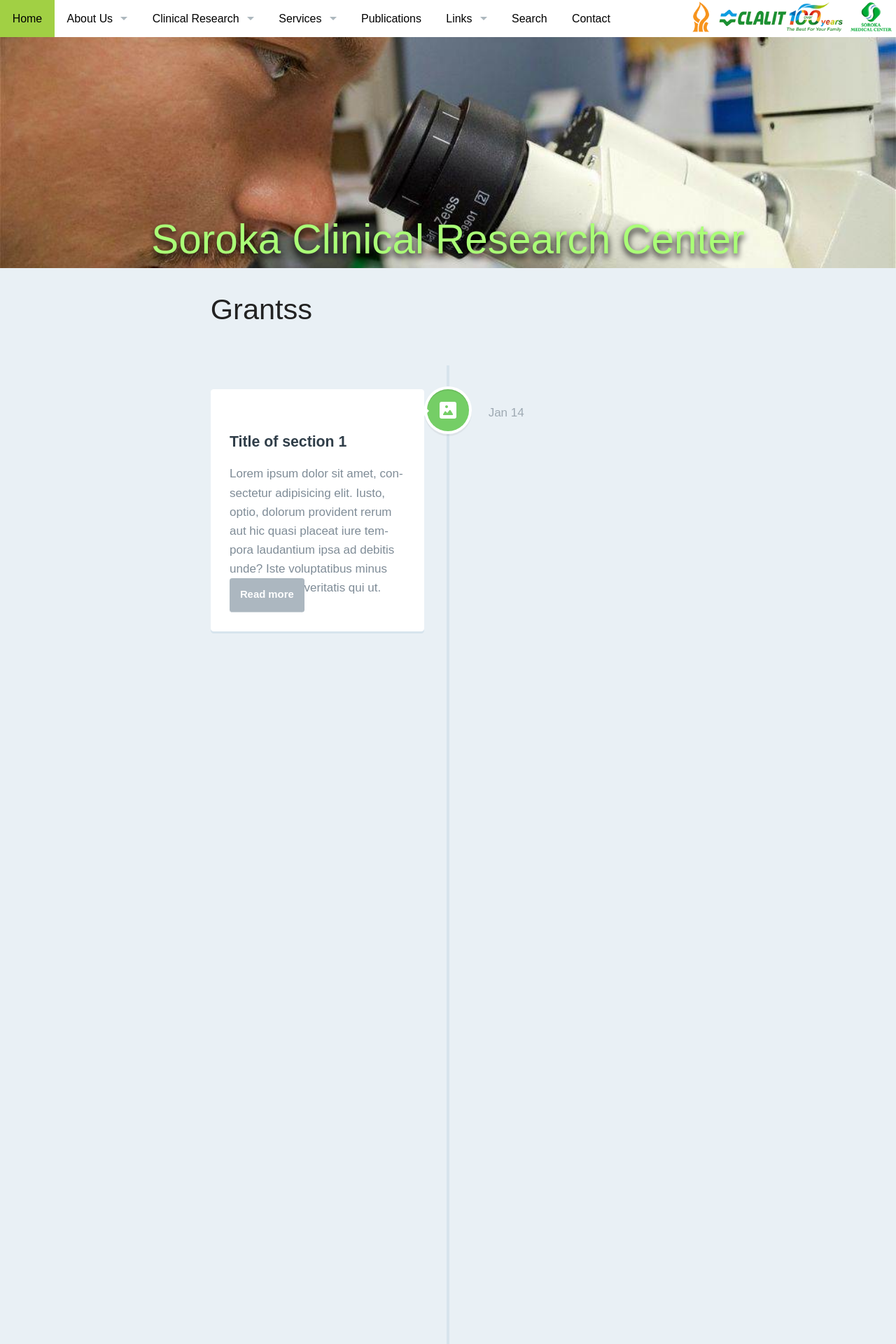
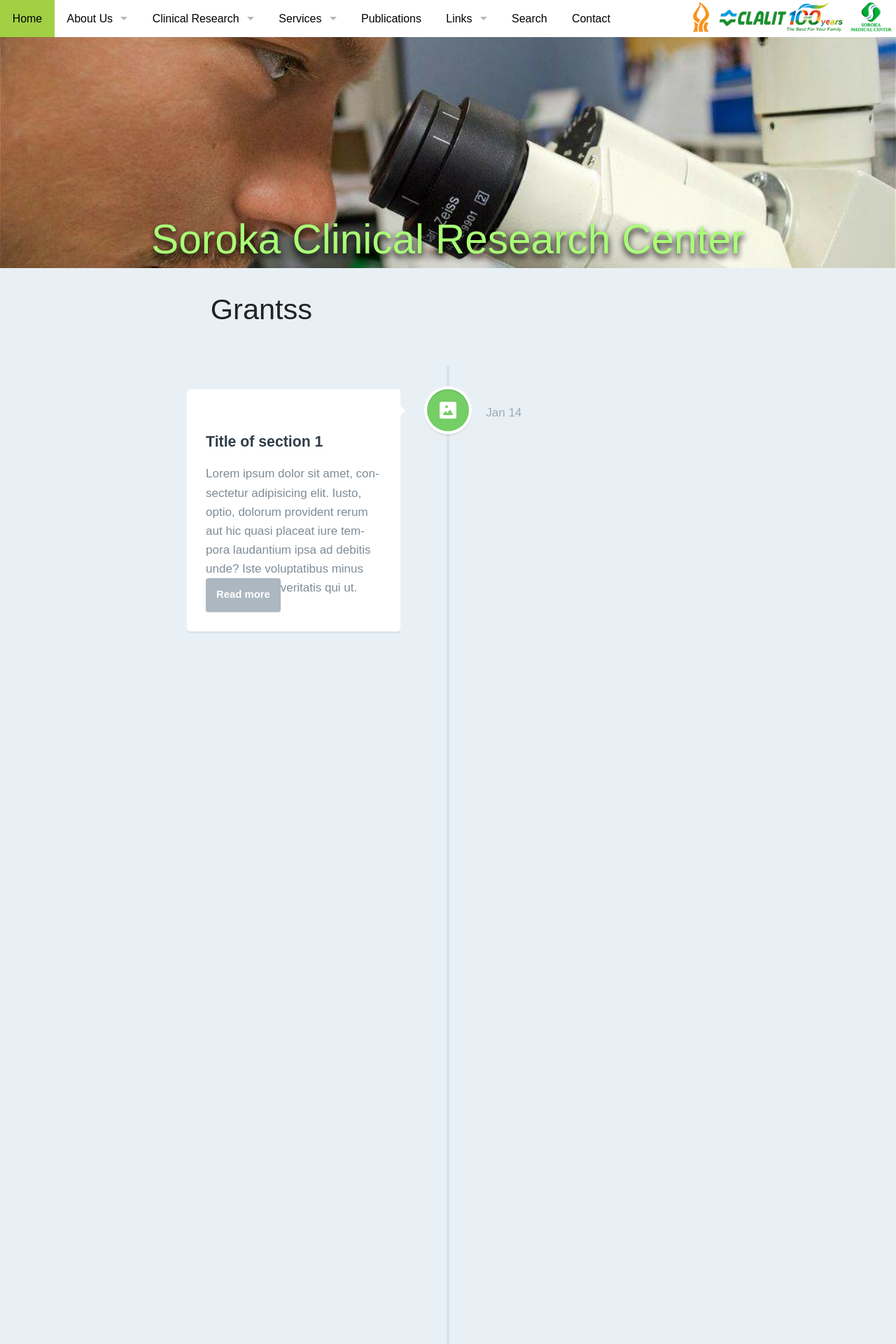
Before and after one commit to vsevkayf/OmarKhayyam, a Jekyll site: the page built from pages/Grantss.html, in a window 1280 px wide. Shown: the top 1920 px of the page at 70% size. Built offline with Jekyll 4.4.1, drawn with Linux system fonts in a browser that asks for light colours; nearby versions of some CDN libraries; some web fonts are replaced.

Commit message:
Update style.css

```diff
--- a/assets/timeline/style.css
+++ b/assets/timeline/style.css
@@ -285,7 +285,7 @@
 }
 @media only screen and (min-width: 1170px) {
   .cd-timeline-content {
-    margin-left: 0;
+    margin-left: -5%;
     padding: 1.6em;
     width: 45%;
   }
@@ -301,13 +301,15 @@
   .cd-timeline-content .cd-date {
     position: absolute;
     width: 100%;
-    left: 130%;
+    left: 140%;
     top: 6px;
     font-size: 16px;
     font-size: 1rem;
   }
   .cd-timeline-block:nth-child(even) .cd-timeline-content {
     float: right;
+    left: 5%;
+
   }
   .cd-timeline-block:nth-child(even) .cd-timeline-content::before {
     top: 24px;
@@ -321,7 +323,7 @@
   }
   .cd-timeline-block:nth-child(even) .cd-timeline-content .cd-date {
     left: auto;
-    right: 122%;
+    right: 140%;
     text-align: right;
   }
   .cssanimations .cd-timeline-content.is-hidden {
```
